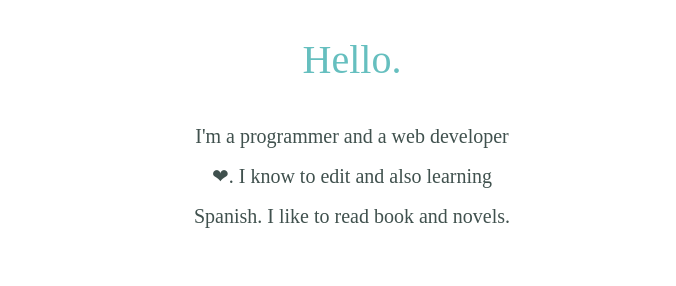
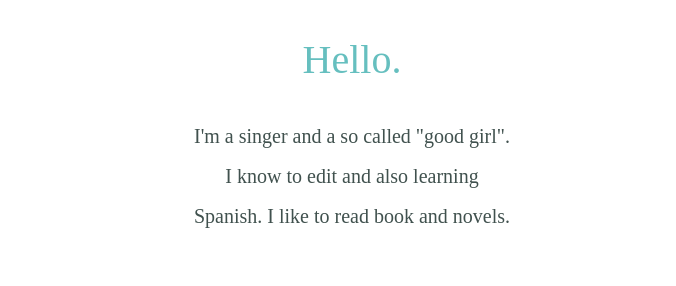
Before and after one commit to Ragul2105/Resume, a plain HTML site: page index.html in a window 1280 px wide. Shown: the part 1000-1286 px from the top of the page, without its empty margins (288-964 px from the left). Drawn offline with Linux system fonts and the light colour scheme; a web font is replaced by a local one.

Commit message:
ragul made some changes

```diff
--- a/index.html
+++ b/index.html
@@ -24,7 +24,7 @@
     <div class="profile">
       <img class="my-image" src="images/yazh.jpg" alt="My-image">
       <h2>Hello.</h2>
-      <p>I'm a programmer and a web developer❤. I know to edit and also learning Spanish. I like to read book and novels.</p>
+      <p>I'm a singer and a so called "good girl". I know to edit and also learning Spanish. I like to read book and novels.</p>
     </div>
     <hr>
     <div class="skills">
```
